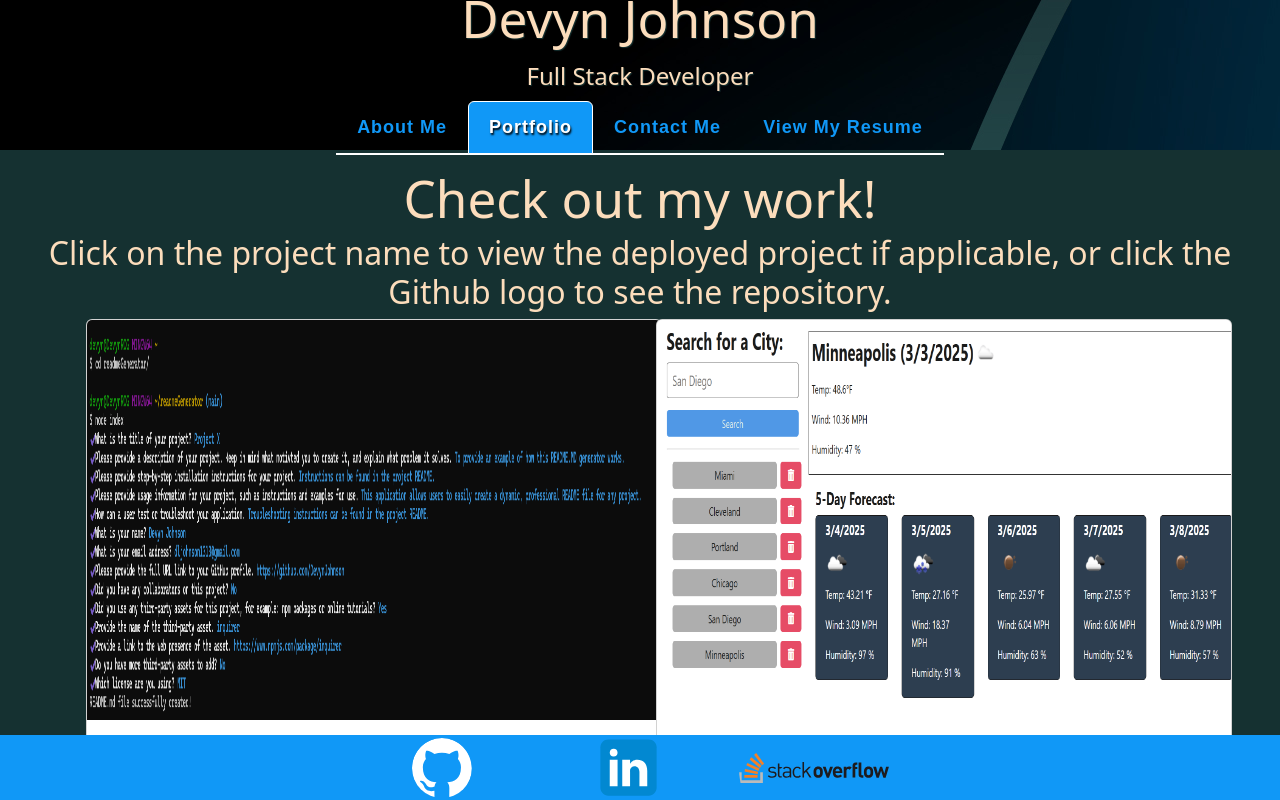
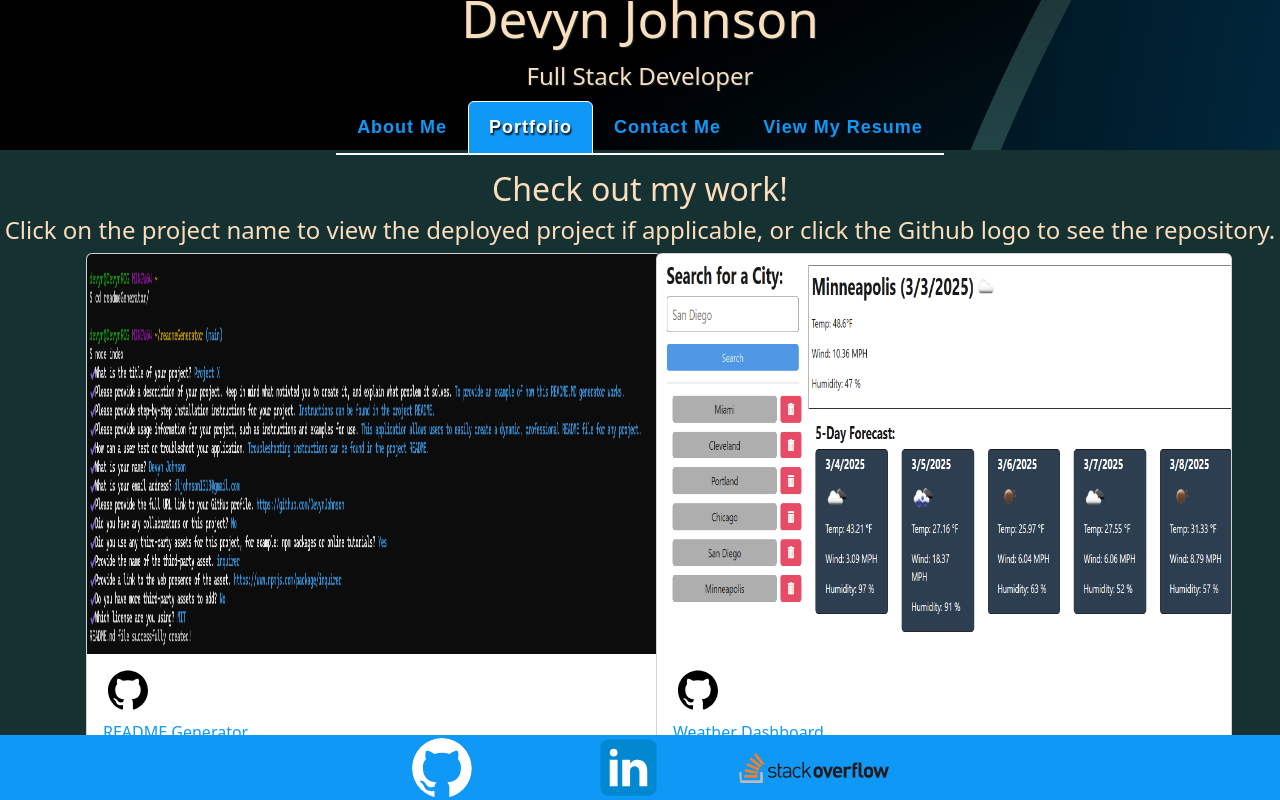
Before and after one commit to DevynJohnson/portfolio, a React (Vite) app in the folder portfolio/: page /portfolio in a window 1280 px wide. Shown: the top 800 px of the page. Built offline with nearby package versions, Linux system fonts and the light colour scheme.

Commit message:
Fixing file path location of profile picture.

```diff
--- a/portfolio/src/sections/aboutMe.jsx
+++ b/portfolio/src/sections/aboutMe.jsx
@@ -1,11 +1,12 @@
 import { Col, Container, Row, Image } from "react-bootstrap";
+import LinkedInProfilePic from "../../public/assets/linkedinProfilePic.jpg";
 function AboutMe() {
   return (
     <div>
       <Container>
         <Row className="justify-content-md-center">
           <Col xs={6} md={4}>
-            <Image style={{textAlign: "center"}} src="/assets/LinkedInProfilePic.jpeg" alt="photo of devyn johnson" roundedCircle />
+            <Image style={{textAlign: "center"}} src={LinkedInProfilePic} alt="photo of devyn johnson" thumbnail />
           </Col>
         </Row>
       </Container>
--- a/portfolio/src/sections/portfolio.jsx
+++ b/portfolio/src/sections/portfolio.jsx
@@ -172,8 +172,8 @@ function projectCard6() {
 function Portfolio() {
   return (
     <div>
-      <h1 style={{ textAlign: "center" }}>Check out my work!</h1>
-      <h2 style={{ textAlign: "center" }}>Click on the project name to view the deployed project if applicable, or click the Github logo to see the repository.</h2>
+      <h2 style={{ textAlign: "center" }}>Check out my work!</h2>
+      <h4 style={{ textAlign: "center" }}>Click on the project name to view the deployed project if applicable, or click the Github logo to see the repository.</h4>
       <Container>
         <Row className="mb-4">
           <Col md={6} className="px-3">{projectCard1()}</Col>
```
